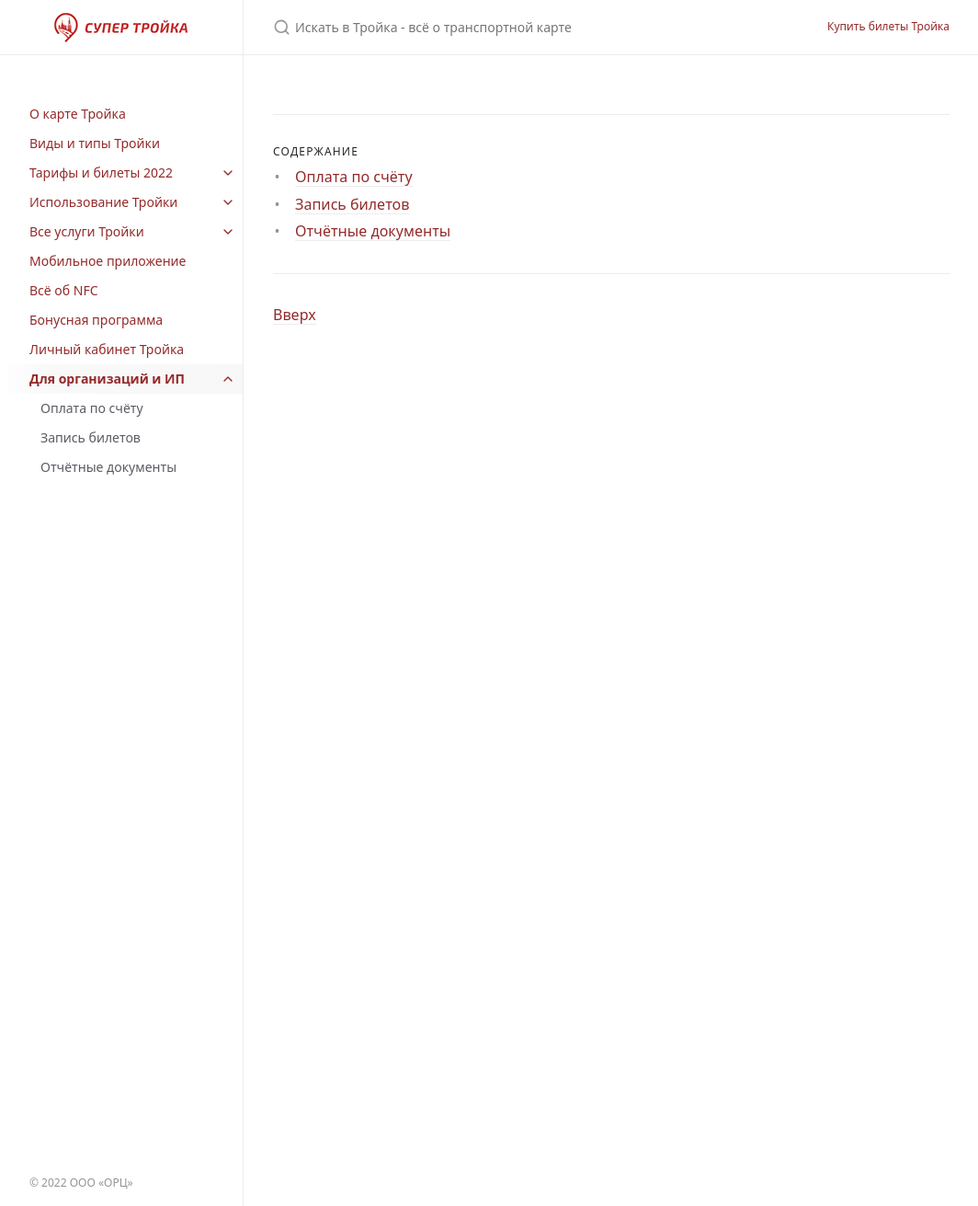
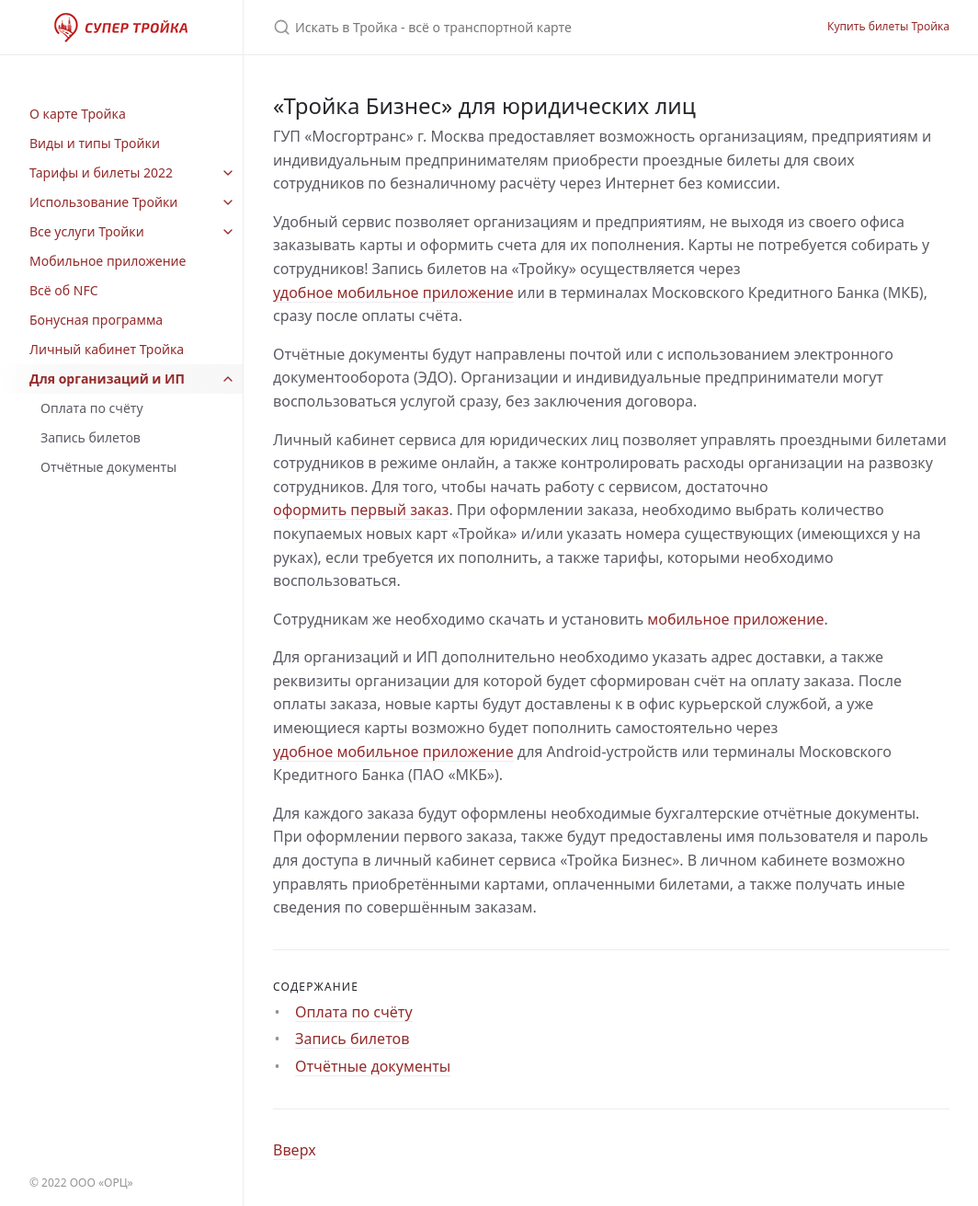
Before and after one commit to InvoiceBox/wiki.supertroika.ru, a Jekyll site: the page built from troika/business/business.md, in a window 1280 px wide and 1311 px high. Shown: the whole window at 92% size, without its empty margins (107-1171 px from the left). Built offline with Jekyll 4.4.1, drawn with Linux system fonts in a browser that asks for light colours.

Commit message:
Added business info

```diff
--- a/troika/business/business.md
+++ b/troika/business/business.md
@@ -5,3 +5,36 @@ title: "Для организаций и ИП"
 has_children: true
 date: 2022-05-05 15:21:00 +0300
 ---
+
+## «Тройка Бизнес» для юридических лиц
+
+ГУП «Мосгортранс» г. Москва предоставляет возможность организациям, предприятиям и индивидуальным
+предпринимателям приобрести проездные билеты для своих сотрудников по безналичному расчёту через
+Интернет без комиссии.
+
+Удобный сервис позволяет организациям и предприятиям, не выходя из своего офиса заказывать карты
+и оформить счета для их пополнения. Карты не потребуется собирать у сотрудников! Запись билетов
+на «Тройку» осуществляется через [удобное мобильное приложение](/troika/apps/) или в терминалах
+Московского Кредитного Банка (МКБ), сразу после оплаты счёта.
+
+Отчётные документы будут направлены почтой или с использованием электронного документооборота (ЭДО).
+Организации и индивидуальные предприниматели могут воспользоваться услугой сразу, без заключения договора.
+
+Личный кабинет сервиса для юридических лиц позволяет управлять проездными билетами сотрудников в
+режиме онлайн, а также контролировать расходы организации на развозку сотрудников. Для того, чтобы
+начать работу с сервисом, достаточно [оформить первый заказ](https://troika.invoicebox.ru).
+При оформлении заказа, необходимо выбрать количество покупаемых новых карт «Тройка» и/или указать
+номера существующих (имеющихся у на руках), если требуется их пополнить, а также тарифы, которыми
+необходимо воспользоваться.
+
+Сотрудникам же необходимо скачать и установить [мобильное приложение](/troika/apps/).
+
+Для организаций и ИП дополнительно необходимо указать адрес доставки, а также реквизиты организации
+для которой будет сформирован счёт на оплату заказа. После оплаты заказа, новые карты будут доставлены
+к в офис курьерской службой, а уже имеющиеся карты возможно будет пополнить самостоятельно через [удобное
+мобильное приложение](/troika/apps/) для Android-устройств или терминалы Московского Кредитного Банка (ПАО «МКБ»).
+
+Для каждого заказа будут оформлены необходимые бухгалтерские отчётные документы. При оформлении
+первого заказа, также будут предоставлены имя пользователя и пароль для доступа в личный кабинет сервиса «Тройка Бизнес».
+В личном кабинете возможно управлять приобретёнными картами, оплаченными билетами, а также получать
+иные сведения по совершённым заказам.
```
